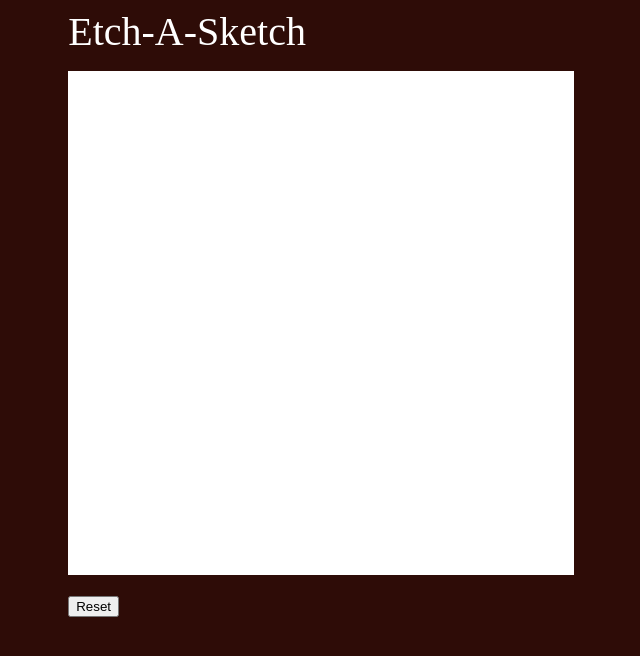
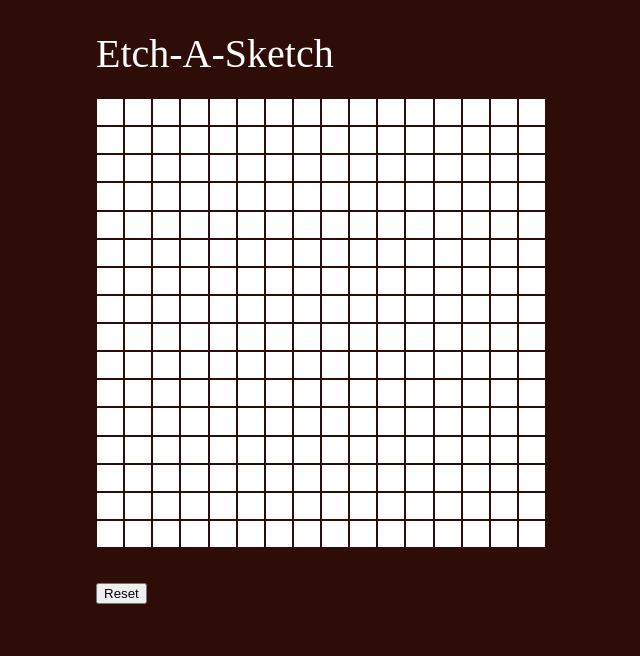
Before and after one commit to Dillon686/etch-a-sketch, a plain HTML site: page index.html in a window 1280 px wide. Shown: the whole page, without its empty margins (319-959 px from the left). Drawn offline with Linux system fonts and the light colour scheme.

Commit message:
Set up grid

```diff
--- a/index.html
+++ b/index.html
@@ -6,7 +6,7 @@
     <meta name="viewport" content="width=device-width, initial-scale=1.0">
     <title>Etch-A-Sketch</title>
     <link rel="stylesheet" href="styles.css">
-    <script defer src="script.js"></script>
+    <script src="script.js"defer></script>
 </head>
 <body>
     <div id="main-container">
--- a/script.js
+++ b/script.js
@@ -0,0 +1,17 @@
+const game = document.getElementById("game");
+
+function generateGrid(sideDimension = 16){
+    for(let i = 0; i < sideDimension; i++){
+        const row = document.createElement("div");
+        row.classList.add("game-row");
+        game.appendChild(row);
+        for(let x = 0; x < sideDimension; x++){
+            const cell = document.createElement("div");
+            cell.classList.add("game-cell")
+            row.appendChild(cell);
+        }
+    }
+}
+
+
+generateGrid();
--- a/styles.css
+++ b/styles.css
@@ -7,23 +7,45 @@ body {
 #main-container {
     display: flex;
     flex-direction: column;
-    width: 40%;
+    width: fit-content;
     height: 630px;
 }
 
 #title-div {
-    height: 10%;
+    flex: 1;
     font-size: 30pt;
     color: white;
+    display: flex;
+    flex-direction: column;
+    justify-content: center;
 }
 
 #game {
     background-color: white;
-    height: 80%;
+    flex: 5;
+    display: flex;
+    width: 450px;
+    flex-direction: column;
+}
+
+.game-row{
+    flex: auto;
+    flex-direction: row;
+    display: flex;
+}
+
+.game-cell{
+    flex: 1;
+    border: rgb(46, 12, 7) solid .5px;
+    background-color: rgb(255, 255, 255);
+}
+
+.game-cell:hover{
+    background-color: black;
 }
 
 #toolbar {
-    height: 10%;
+    flex: 1;
     display: flex;
     align-items: center;
 }
```
